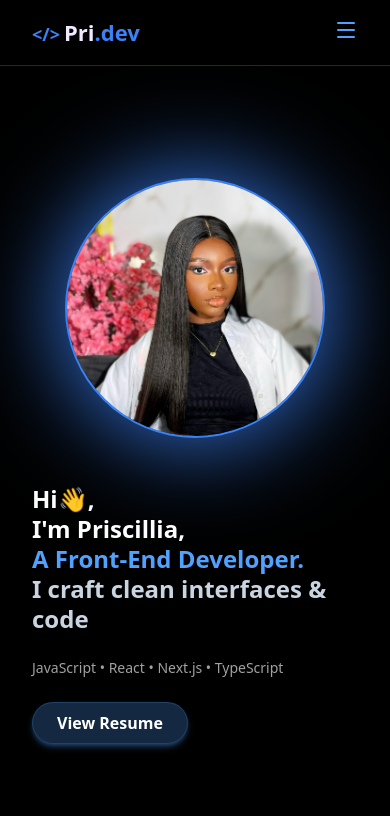
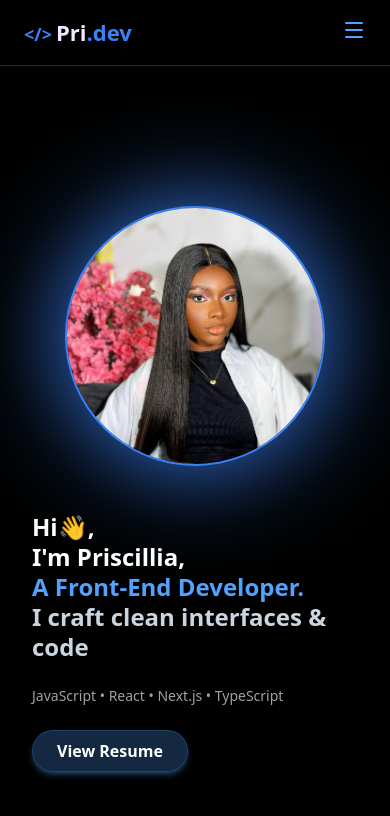
Before and after one commit to Fejiro-tech/my-portfolio, a React (Vite) app in the folder my-portfolio/: page / in a window 390 px wide. Shown: the top 816 px of the page. Built offline with nearby package versions, Linux system fonts and the light colour scheme.

Commit message:
edited navbar

```diff
--- a/my-portfolio/src/components/Header.jsx
+++ b/my-portfolio/src/components/Header.jsx
@@ -58,7 +58,7 @@ export default function Header({}) {
     <img
       src={pic3}
       alt="pic"
-      className="w-64 h-64 rounded-full object-cover ring-2 ring-[#3b82f6]  mb-8 drop-shadow-[0_0_50px_#3b82f6]  block sm:hidden"
+      className="w-64 h-64 rounded-full object-cover ring-2 ring-[#3b82f6] mt-14 mb-8 drop-shadow-[0_0_50px_#3b82f6]  block sm:hidden"
     />
 
     <motion.div
--- a/my-portfolio/src/components/Nav.jsx
+++ b/my-portfolio/src/components/Nav.jsx
@@ -4,7 +4,7 @@ import Logo from "./Logo";
 export default function Nav() {
   return (
     <div className=" w-full fixed z-50 top-0">
-      <div className=" bg-black flex justify-between items-center w-full max-w-340 mx-auto py-4 md:py-6 px-8  border-b border-gray-800">
+      <div className=" bg-black flex justify-between items-center w-full max-w-340 mx-auto py-4 md:py-6 px-6  border-b border-gray-800">
         <Logo />
         <CustomButton />
 
```
